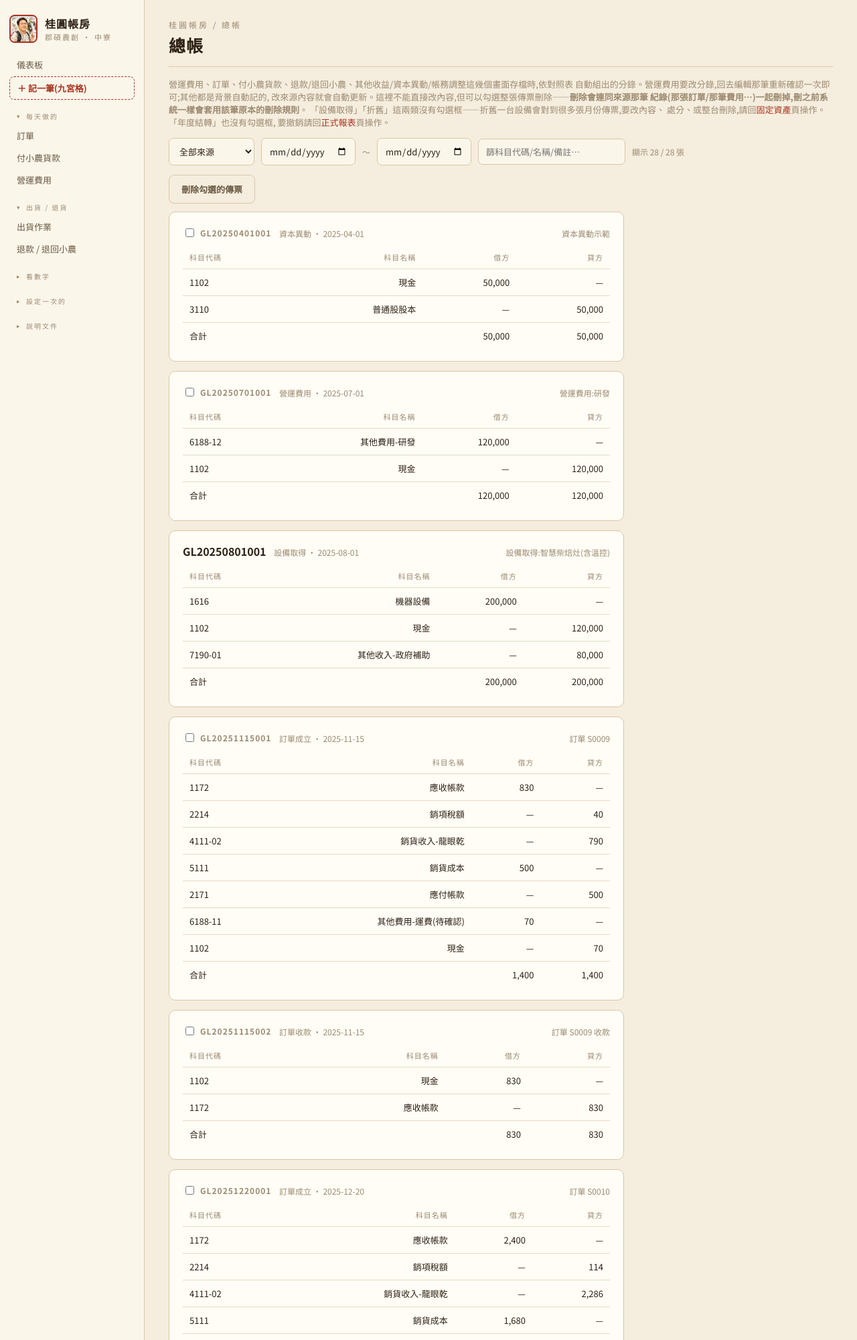
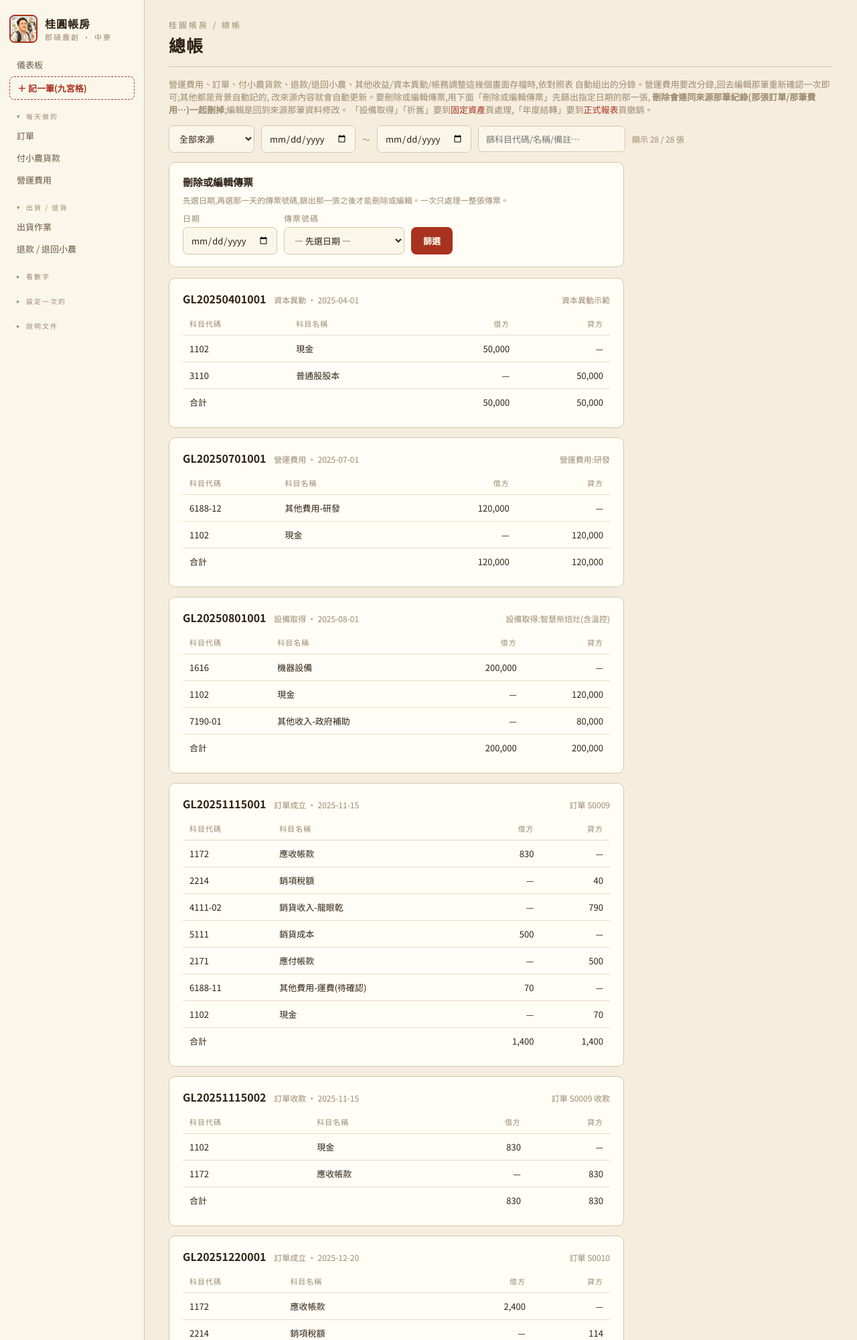
Before and after one commit to chihsuanwang/Jun-Shuo, a FastAPI app: page /ledger in a window 1280 px wide. Shown: the top 2001 px of the page at 67% size. Run offline with FastAPI, Linux system fonts and the light colour scheme; data comes from the database, SQL or seed files in the repository; parts of the project's set-up code (start-up, migrations or seed data) failed here and were passed over.

Commit message:
總帳:刪除/編輯傳票要先篩出指定日期的指定傳票,一次只處理一整張;拿掉批次勾選刪除
Co-Authored-By: Claude Opus 5.5 <noreply@anthropic.com>

```diff
--- a/app/main.py
+++ b/app/main.py
@@ -1806,8 +1806,40 @@ def ledger_page(request: Request):
         v["lines"].append(r)
         v["total_debit"] += r["debit"] or 0
         v["total_credit"] += r["credit"] or 0
+    # 2026-10-08 同仁回饋:要刪除 / 編輯傳票,必須先篩選「指定日期 + 指定傳票號碼」,
+    # 篩到那一張才出現刪除 / 編輯按鈕,一次只處理一整張傳票,不能批次勾選。
+    pick_date = request.query_params.get("date") or ""
+    pick_no = request.query_params.get("voucher") or ""
+    picked = None
+    if pick_date and pick_no:
+        picked = next((v for v in vouchers if v["voucher_no"] == pick_no and v["entry_date"] == pick_date), None)
+        if picked:
+            picked["edit_url"] = _voucher_edit_url(picked["source_type"], picked["source_id"])
+            picked["deletable"] = picked["source_type"] in _LEDGER_DELETERS
+            vouchers = [picked]
     return tpl.TemplateResponse("ledger.html", dict(
-        request=request, active="ledger", vouchers=vouchers, src=src))
+        request=request, active="ledger", vouchers=vouchers, src=src,
+        pick_date=pick_date, pick_no=pick_no, picked=picked,
+        all_vouchers=[(v["entry_date"], v["voucher_no"]) for v in seen.values()]))
+
+
+def _voucher_edit_url(source_type, source_id):
+    """傳票的「編輯」= 回到產生它的那筆原始資料改,改完系統會自動重開傳票。"""
+    if source_type == "sales_return":
+        r = q1("SELECT order_id FROM sales_return WHERE return_id=?", (source_id,))
+        return f"/orders/{r['order_id']}" if r else None
+    return {
+        "op_expense": f"/finance/expenses/{source_id}/edit",
+        "order_sale": f"/orders/{source_id}",
+        "order_payment": f"/orders/{source_id}",
+        "farmer_payment": "/farmer-payments",
+        "other_income": f"/other-income/{source_id}/edit",
+        "equity": f"/equity/{source_id}/edit",
+        "manual_adjustment": f"/adjustments/{source_id}/edit",
+        "asset_acquire": f"/assets/{source_id}/edit",
+        "asset_depreciation": f"/assets/{source_id}/edit",
+        "year_closing": "/statements",
+    }.get(source_type)
 
 
 # ---------- 銀行帳戶主檔(2026-09-23,每家銀行固定子代碼)-------
@@ -2080,16 +2112,16 @@ _LEDGER_DELETERS = {
 
 @app.post("/ledger/delete")
 async def ledger_delete(request: Request):
-    f = await request.form()
-    done = set()
-    for v in f.getlist("voucher"):
-        source_type, _, source_id = v.partition(":")
-        key = (source_type, source_id)
-        if key in done or source_type not in _LEDGER_DELETERS:
-            continue
-        done.add(key)
-        _LEDGER_DELETERS[source_type](int(source_id))
-    return RedirectResponse("/ledger", status_code=303)
+    """一次只刪一整張傳票,而且日期跟傳票號碼都要對得上(2026-10-08 同仁回饋)。"""
+    f = await request.form()
+    date = (f.get("date") or "").strip()
+    vno = (f.get("voucher_no") or "").strip()
+    r = q1("SELECT source_type, source_id FROM ledger_entry WHERE voucher_no=? AND entry_date=? LIMIT 1",
+           (vno, date)) if (date and vno) else {}
+    if not r or r["source_type"] not in _LEDGER_DELETERS:
+        return RedirectResponse("/ledger?delerr=1", status_code=303)
+    _LEDGER_DELETERS[r["source_type"]](int(r["source_id"]))
+    return RedirectResponse(f"/ledger?deleted={vno}", status_code=303)
 
 
 # ---------- 出貨作業:揀貨單 / 標籤 / 食品標示 ---------------
--- a/app/static/app.css
+++ b/app/static/app.css
@@ -156,6 +156,8 @@ table.stmt col.c-name { width: 250px; }
 table.stmt col.c-amt  { width: 120px; }
 table.stmt td { overflow-wrap: anywhere; }
 table.stmt thead th:nth-child(2), table.stmt tbody td:nth-child(2) { text-align: left; }
+/* 總帳傳票表格:科目名稱靠左(合計列第二格是金額,不套) */
+table.vt thead th:nth-child(2), table.vt tbody tr:not(.sum) td:nth-child(2) { text-align: left; }
 
 /* --- 列印(揀貨單 / 標籤 / 食品標示) --- */
 @media print {
--- a/app/templates/base.html
+++ b/app/templates/base.html
@@ -11,7 +11,7 @@
 <meta name="apple-mobile-web-app-title" content="桂圓帳房">
 <link rel="apple-touch-icon" href="/static/icon-180.png">
 <link rel="stylesheet" href="https://fonts.googleapis.com/css2?family=Noto+Serif+TC:wght@500;700;900&family=Noto+Sans+TC:wght@400;500;700&display=swap">
-<link rel="stylesheet" href="/static/app.css?v=24">
+<link rel="stylesheet" href="/static/app.css?v=25">
 </head>
 <body>
 <div class="shell">
--- a/app/templates/ledger.html
+++ b/app/templates/ledger.html
@@ -9,11 +9,9 @@
 <p class="muted" style="font-size:13px;margin:-4px 0 14px">
   營運費用、訂單、付小農貨款、退款/退回小農、其他收益/資本異動/帳務調整這幾個畫面存檔時,依對照表
   自動組出的分錄。營運費用要改分錄,回去編輯那筆重新確認一次即可;其他都是背景自動記的,
-  改來源內容就會自動更新。這裡不能直接改內容,但可以勾選整張傳票刪除——<b>刪除會連同來源那筆
-  紀錄(那張訂單/那筆費用…)一起刪掉,刪之前系統一樣會套用該筆原本的刪除規則</b>。
-  「設備取得」「折舊」這兩類沒有勾選框——折舊一台設備會對到很多張月份傳票,要改內容、
-  處分、或整台刪除,請回<a href="/assets">固定資產</a>頁操作。「年度結轉」也沒有勾選框,
-  要撤銷請回<a href="/statements">正式報表</a>頁操作。
+  改來源內容就會自動更新。要刪除或編輯傳票,用下面「刪除或編輯傳票」先篩出指定日期的那一張,
+  <b>刪除會連同來源那筆紀錄(那張訂單/那筆費用…)一起刪掉</b>;編輯是回到來源那筆資料修改。
+  「設備取得」「折舊」要到<a href="/assets">固定資產</a>頁處理,「年度結轉」要到<a href="/statements">正式報表</a>頁撤銷。
 </p>
 
 <div style="display:flex;gap:10px;flex-wrap:wrap;margin-bottom:14px;align-items:center">
@@ -40,9 +38,38 @@
   <span id="fCount" class="muted" style="font-size:12px"></span>
 </div>
 
-<form method="post" action="/ledger/delete" id="delForm"
-      onsubmit="return confirm('確定刪除勾選的傳票?連同來源那筆紀錄(訂單/費用/其他收益…)一起刪掉,不能復原。')">
-<button type="submit" class="ghost" style="margin-bottom:12px">刪除勾選的傳票</button>
+{% if request.query_params.get('deleted') %}<div class="ok">傳票 {{ request.query_params.get('deleted') }} 已刪除(來源那筆紀錄也一起刪了)。</div>{% endif %}
+{% if request.query_params.get('delerr') %}<div class="ok" style="background:#F6E3D6;border-color:#E4B79C;color:#A8321E">找不到這個日期的這張傳票,或這類傳票不能從這裡刪,沒有刪除任何東西。</div>{% endif %}
+
+<div class="card" style="max-width:680px;margin-bottom:16px">
+  <h3 class="serif">刪除或編輯傳票</h3>
+  <p class="muted" style="font-size:12px;margin:-4px 0 10px">先選日期,再選那一天的傳票號碼,篩出那一張之後才能刪除或編輯。一次只處理一整張傳票。</p>
+  <form method="get" action="/ledger" style="display:flex;gap:10px;flex-wrap:wrap;align-items:end">
+    <div><label>日期</label><input type="date" name="date" id="pickDate" value="{{ pick_date }}" required style="width:auto"></div>
+    <div><label>傳票號碼</label><select name="voucher" id="pickNo" required style="min-width:180px"></select></div>
+    <button type="submit">篩選</button>
+    {% if pick_date or pick_no %}<a href="/ledger" style="align-self:center">清除篩選</a>{% endif %}
+  </form>
+  {% if pick_date and pick_no and not picked %}
+  <p class="neg" style="font-size:13px;margin-top:10px">{{ pick_date }} 沒有 {{ pick_no }} 這張傳票。</p>
+  {% endif %}
+  {% if picked %}
+  <div style="display:flex;gap:10px;flex-wrap:wrap;margin-top:14px;align-items:center">
+    {% if picked.deletable %}
+    <form method="post" action="/ledger/delete" style="display:inline"
+          onsubmit="return confirm('確定刪除傳票 {{ picked.voucher_no }}?{% if picked.source_type in ('order_sale','order_payment') %}這張傳票來自訂單,會把整張訂單(含成立、收款兩張傳票)一起刪掉。{% else %}產生這張傳票的原始紀錄也會一起刪掉。{% endif %}不能復原。')">
+      <input type="hidden" name="date" value="{{ picked.entry_date }}">
+      <input type="hidden" name="voucher_no" value="{{ picked.voucher_no }}">
+      <button type="submit" style="background:var(--seal);border-color:var(--seal)">刪除整張傳票</button>
+    </form>
+    {% endif %}
+    {% if picked.edit_url %}<a href="{{ picked.edit_url }}"><button type="button" class="ghost">編輯(到原始資料修改)</button></a>{% endif %}
+    {% if not picked.deletable %}
+    <span class="muted" style="font-size:12px">{% if picked.source_type == 'year_closing' %}年度結轉要到「正式報表」撤銷{% else %}設備取得 / 折舊要到「固定資產」頁處理{% endif %},這裡不能直接刪。</span>
+    {% endif %}
+  </div>
+  {% endif %}
+</div>
 
 {% for v in vouchers %}
 <div class="card voucher-card" data-date="{{ v.entry_date }}"
@@ -50,14 +77,7 @@
      style="max-width:680px;margin-bottom:14px">
   <div style="display:flex;justify-content:space-between;align-items:baseline">
     <div>
-      {% if v.source_type in ('asset_acquire', 'asset_depreciation', 'year_closing') %}
       <b>{{ v.voucher_no }}</b>
-      {% else %}
-      <label style="display:inline-flex;align-items:center;gap:6px;margin:0">
-        <input type="checkbox" name="voucher" value="{{ v.source_type }}:{{ v.source_id }}" style="width:auto">
-        <b>{{ v.voucher_no }}</b>
-      </label>
-      {% endif %}
       <span class="muted" style="font-size:12px;margin-left:8px">
         {{ {'op_expense':'營運費用','order_sale':'訂單成立','order_payment':'訂單收款',
             'farmer_payment':'付小農貨款','other_income':'其他收益','equity':'資本異動',
@@ -67,7 +87,7 @@
       </span></div>
     <div class="muted" style="font-size:12px">{{ v.note or '' }}</div>
   </div>
-  <table style="margin-top:8px">
+  <table class="vt" style="margin-top:8px">
     <thead><tr><th>科目代碼</th><th>科目名稱</th><th data-num>借方</th><th data-num>貸方</th></tr></thead>
     <tbody>
       {% for l in v.lines %}
@@ -82,9 +102,27 @@
 {% else %}
 <p class="muted">還沒有分錄。開一張訂單或記一筆營運費用,存檔後就會出現在這裡。</p>
 {% endfor %}
-</form>
 
 <script>
+(function () {
+  // 刪除 / 編輯的篩選:選了日期才列出那一天的傳票號碼
+  var ALL = {{ all_vouchers | tojson }}, pickDate = document.getElementById('pickDate'),
+      pickNo = document.getElementById('pickNo'), cur = {{ pick_no | tojson }};
+  function fillNos() {
+    var d = pickDate.value, list = ALL.filter(function (x) { return x[0] === d; });
+    pickNo.innerHTML = '';
+    var first = document.createElement('option');
+    first.value = ''; first.textContent = d ? (list.length ? '— 選傳票號碼 —' : '這天沒有傳票') : '— 先選日期 —';
+    pickNo.appendChild(first);
+    list.forEach(function (x) {
+      var o = document.createElement('option'); o.value = x[1]; o.textContent = x[1];
+      if (x[1] === cur) o.selected = true;
+      pickNo.appendChild(o);
+    });
+  }
+  pickDate.addEventListener('change', function () { cur = ''; fillNos(); });
+  fillNos();
+})();
 (function () {
   var cards = [].slice.call(document.querySelectorAll('.voucher-card'));
   var d1 = document.getElementById('fDate1'), d2 = document.getElementById('fDate2'),
```
Also changed, not shown: app/docs/工作日誌.md (+28 -0 lines).
